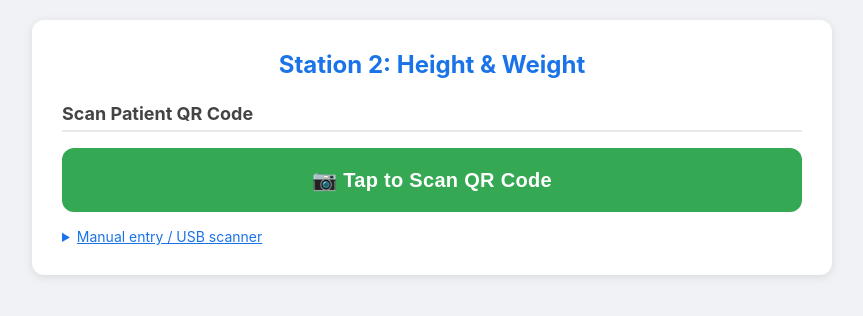
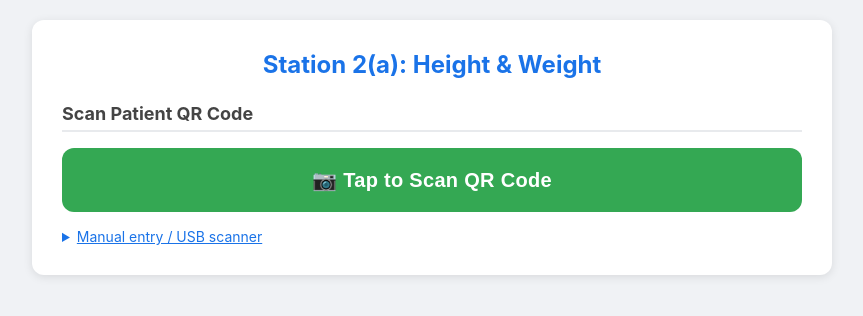
Before and after one commit to ccms91/123, a Flask app: page /station2 in a window 1280 px wide. Shown: the top 316 px of the page, without its empty margins (208-1071 px from the left). Run offline with Flask 3, Linux system fonts and the light colour scheme; some libraries are stand-ins or nearby versions.

Commit message:
Rename Station 2 to Station 2(a) for auditing
https://claude.ai/code/session_015iw266L3ziEXgFaGHKojkU

```diff
--- a/templates/station2.html
+++ b/templates/station2.html
@@ -3,7 +3,7 @@
 <head>
     <meta charset="UTF-8">
     <meta name="viewport" content="width=device-width, initial-scale=1.0">
-    <title>Station 2 - Height &amp; Weight</title>
+    <title>Station 2(a) - Height &amp; Weight</title>
     <link rel="stylesheet" href="/static/style.css">
     <!-- jsQR: reads QR codes from camera frames, no installation needed -->
     <script src="https://cdn.jsdelivr.net/npm/jsqr@1.4.0/dist/jsQR.min.js"></script>
@@ -11,7 +11,7 @@
 </head>
 <body>
     <div class="container">
-        <h1>Station 2: Height &amp; Weight</h1>
+        <h1>Station 2(a): Height &amp; Weight</h1>
 
         <div id="status" class="status hidden"></div>
 
```
